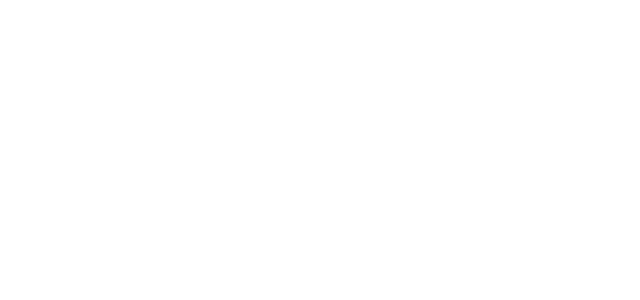
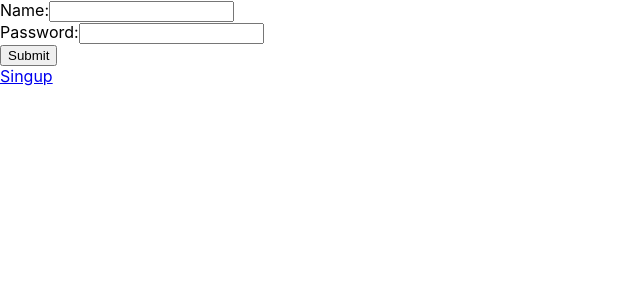
Before and after one commit to Purav2003/Expense-Tracker, a React (Create React App) app: page / in a window 1280 px wide. Before the commit this address had no page. Shown: the top 300 px of the page, without its empty margins (0-640 px from the left). Built offline with nearby package versions, Linux system fonts and the light colour scheme.

Commit message:
Updated Signup

```diff
--- a/src/App.js
+++ b/src/App.js
@@ -7,7 +7,7 @@ function App() {
     <>
     <Router>
       <Routes>
-        <Route path='/login' element={<Login />}></Route>
+        <Route path='/' element={<Login />}></Route>
         <Route path='/signup' element={<Signup />}></Route>
       </Routes>
     </Router>
--- a/src/Pages/Signup.jsx
+++ b/src/Pages/Signup.jsx
@@ -6,26 +6,27 @@ const Signup = () => {
     const email = document.querySelector('.email').value
     const password = document.querySelector('.password').value
     const name = document.querySelector('.name').value
-    const phone = document.querySelector('.phone').value
+    const phone = document.querySelector('.mobile').value
     const repassword = document.querySelector('.repassword').value
-
-    repassword===password?<>
+    const phonearray = Array.from(phone)
+    repassword===password && phonearray.length==10?<>
     try {
       await axios.post('http://localhost:3001/api/v1/auth/signup', { name, email, password ,phone})
     } catch (error) {
 
-    }</>:<><h1>Password to sarkho nakh be</h1>
-        {document.querySelector('.repassword').value}
+    }</>:<div>
+      <h1 style={{background:'yellow',textAlign:'center'}}>Password to sarkho nakh be</h1>
+        {document.querySelector('.repassword').value=''}
 
-    </>
+    </div>
   }
   return (
     <form onSubmit={handleSubmit}>
-      Name:<input type="name" name="name" className="name" ></input><br></br>
-      Email:<input type="email" name="email" className="email" ></input><br></br>
-      Phone:<input type="number" name="mobile" className="mobile" ></input><br></br>
-      Password:<input type="password" name="password" className="password"></input><br></br>
-      Retype-Password:<input type="password" name="repassword" className="repassword"></input><br></br>
+      Name:<input type="name" name="name" className="name" required></input><br></br>
+      Email:<input type="email" name="email" className="email" required></input><br></br>
+      Phone:<input type="number" name="mobile" className="mobile" required></input><br></br>
+      Password:<input type="password" name="password" className="password" required></input><br></br>
+      Retype-Password:<input type="password" name="repassword" className="repassword" required></input><br></br>
       <button type="submit" >Submit</button>
     </form>
   )
```
